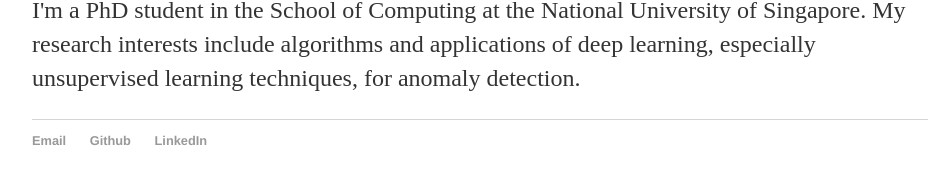
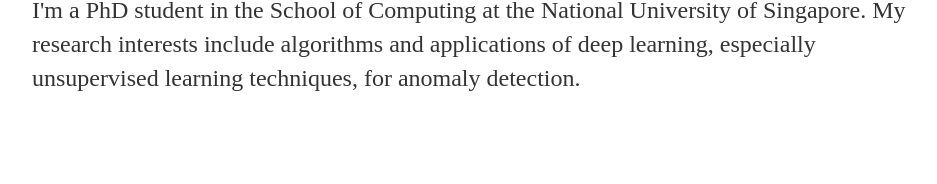
Before and after one commit to agoodge/agoodge.github.io, a Jekyll site: the page built from index.html, in a window 1280 px wide. Shown: the part 623-807 px from the top of the page, without its empty margins (160-1097 px from the left). Built offline with Jekyll 4.4.1, drawn with Linux system fonts in a browser that asks for light colours.

Commit message:
Update default.html

```diff
--- a/_layouts/default.html
+++ b/_layouts/default.html
@@ -19,12 +19,5 @@
 			{{ content }}
 
 			</div><!-- /.container -->
-			<footer>
-	    		<ul>
-	        		<li><a href="adam.goodge@u.nus.edu">Email</a></li>
-	        		<li><a href="https://github.com/agoodge">Github</a></li>
-				<li><a href="https://www.linkedin.com/in/adam-goodge001/">LinkedIn</a></li>
-				</ul>
-			</footer>
 		</body>
 	</html>
```
